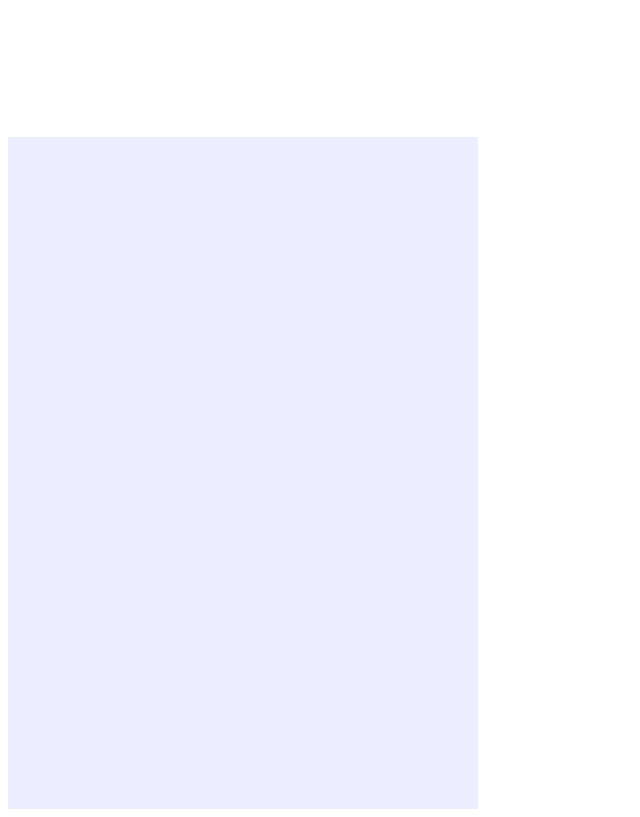
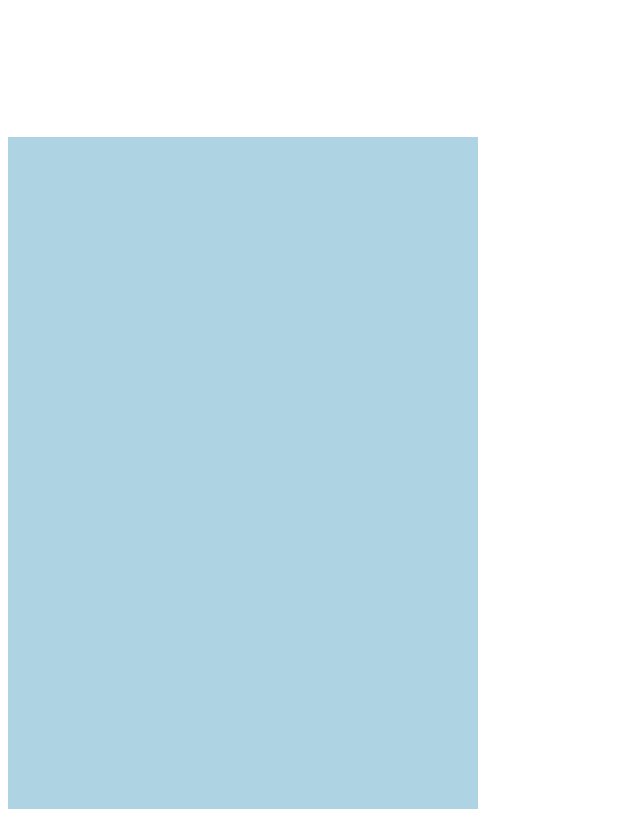
Before and after one commit to chaurasia2000/Hospital-Landing-Page, a Gatsby site in the folder gatsby/: page /section1 in a window 1280 px wide. Shown: the part 980-1797 px from the top of the page, without its empty margins (0-640 px from the left). Built offline with nearby package versions, Linux system fonts and the light colour scheme; Gatsby itself is replaced by a stand-in of ours.

Commit message:
one change svg to div

```diff
--- a/gatsby/src/pages/section.css
+++ b/gatsby/src/pages/section.css
@@ -3,13 +3,14 @@
     font-style: Source Sans Pro;
     margin-top: 15% !important;
 }
-#fsvg{
+#sec1divp2{
     width: 470px;
 height: 672px;
 top: 141px;
 left: 745px;
 gap: 0px;
 opacity: 0px;
+background-color: #AED3E2 ;
 }
 
 #btnsec1{
--- a/gatsby/src/pages/section1.js
+++ b/gatsby/src/pages/section1.js
@@ -17,7 +17,7 @@ const Section1 = () => {
         </div>
         </div>
         <div className="col-auto d-none d-lg-block" id="fsvg">
-          <svg className="bd-placeholder-img rounded-4" width="470" height="672" xmlns="http://www.w3.org/2000/svg" role="img" aria-label="Placeholder: Thumbnail" preserveAspectRatio="xMidYMid slice" focusable="false"><title></title><rect id="rect1" width="100%" height="100%" fill="#EBEEFF"></rect><text x="50%" y="50%" fill="#eceeef" dy=".3em"></text></svg>
+          <div className="rounded-4" id="sec1divp2"></div>
         </div>
       </div>
     </div>
```
